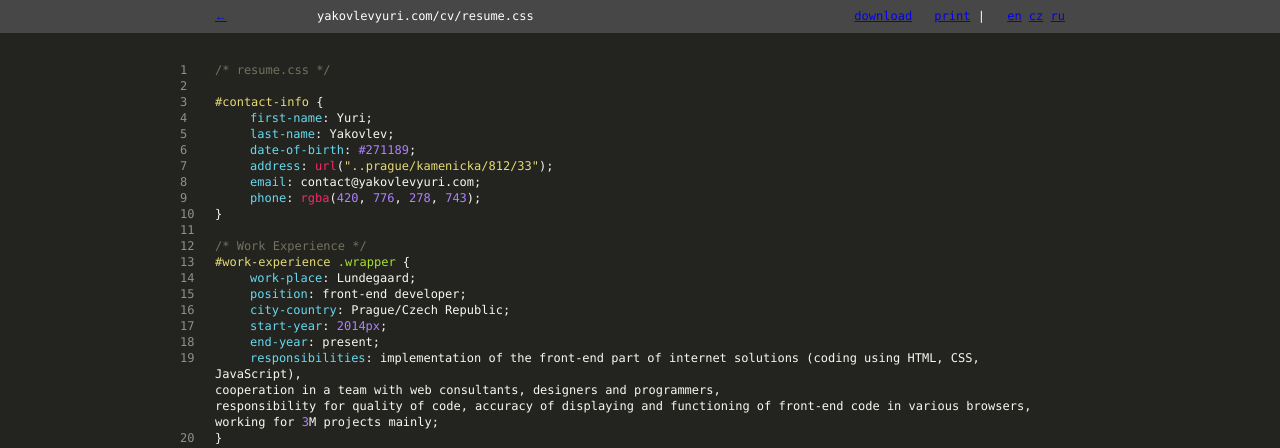
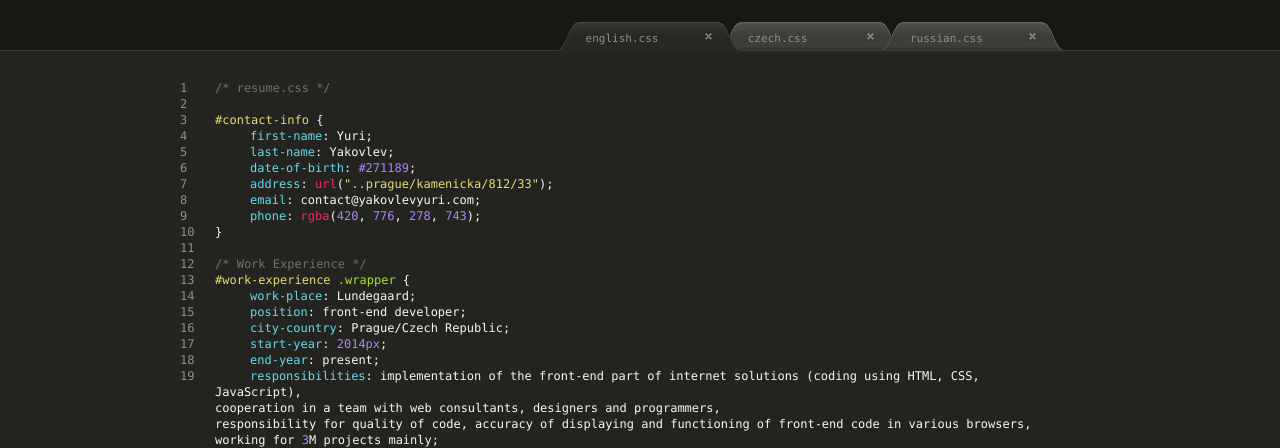
Before and after one commit to yakovlevyuri/website, a PHP site: page / in a window 1280 px wide. Shown: the top 448 px of the page. Run offline with PHP 8.4, Linux system fonts and the light colour scheme.

Commit message:
language switchers changed

```diff
--- a/cv/index.html
+++ b/cv/index.html
@@ -18,15 +18,15 @@
 <body>
 	<header class="no-print">
 		<div class="wrapper">
-			<a href="http://yakovlevyuri.com" class="home" title="Back Home">←</a>
-			<p class="title">yakovlevyuri.com/cv/resume.css</p>
+			<!-- <a href="http://yakovlevyuri.com" class="home" title="Back Home">←</a>
+			<p class="title">yakovlevyuri.com/cv/resume.css</p>  -->
 			<div class="title2">
-				<a href="http://yakovlevyuri.com/downloads/cv/yakovlev_yuri_en.pdf" lang="en" class="menu">download</a>
+				<!-- <a href="http://yakovlevyuri.com/downloads/cv/yakovlev_yuri_en.pdf" lang="en" class="menu">download</a>
 				<a href="#" id="print">print</a>
-				<span>|</span>
-				<div class="lang-switcher"><a href="#" id="english" title="in english">en</a></div>
-				<div class="lang-switcher"><a href="#" id="czech" title="český">cz</a></div>
-				<div class="lang-switcher"><a href="#" id="russian" title="по-русски">ru</a></div>
+				<span>|</span> -->
+				<div class="lang-switcher active"><a href="#" id="english" title="in english">english.css</a></div>
+				<div class="lang-switcher"><a href="#" id="czech" title="český">czech.css</a></div>
+				<div class="lang-switcher"><a href="#" id="russian" title="по-русски">russian.css</a></div>
 			</div>
 		</div>
 	</header>
--- a/cv/scripts/script.js
+++ b/cv/scripts/script.js
@@ -119,16 +119,22 @@ $(document).ready(function() {
 
 	$('#english').click(function() {
 		loadJson("english");
+		$(".lang-switcher").removeClass('active');
+		$(this).parents(".lang-switcher").addClass('active');
 		return false;
 	});
 
 	$('#russian').click(function() {
 		loadJson("russian");
+		$(".lang-switcher").removeClass('active');
+		$(this).parents(".lang-switcher").addClass('active');
 		return false;
 	});
 
 	$('#czech').click(function() {
 		loadJson("czech");
+		$(".lang-switcher").removeClass('active');
+		$(this).parents(".lang-switcher").addClass('active');
 		return false;
 	});
 });
--- a/cv/styles/style.css
+++ b/cv/styles/style.css
@@ -1 +1,97 @@
-.normal{font-family:dejavu_sans_monobook}body{background-color:#23241F;font-size:12px;font-family:dejavu_sans_monobook}.wrapper{margin:0 auto;width:850px}header{background-color:#474747;color:#fff;height:33px;margin-bottom:30px;min-width:610px;position:relative}header .lang-switcher{display:inline-block}header .home,header .title{float:left;line-height:33px}header .home{margin-right:90px}.title2{float:right;line-height:33px}.title2 span{display:inline;margin-right:15px}.title2 .menu{margin-right:15px}code{counter-reset:line;position:relative}code a{color:#fff;text-decoration:none}code a:hover{text-decoration:underline}code p{line-height:16px}code p:before{color:#8F908A;content:counter(line);counter-increment:line;display:block;font-size:12px;left:-35px;text-align:center;position:absolute}code p:hover{background-color:#49483E}@media print{.css{color:#000!important}.no-print,.no-print *{display:none!important}}
+.normal {
+  font-family: 'dejavu_sans_monobook';
+}
+body {
+  background-color: #23241F;
+  font-size: 12px;
+  font-family: 'dejavu_sans_monobook';
+}
+.wrapper {
+  margin: 0 auto;
+  width: 850px;
+}
+/* Header */
+header {
+  background-color: #171714;
+  color: white;
+  height: 50px;
+  margin-bottom: 30px;
+  min-width: 610px;
+  position: relative;
+  border-bottom: 1px solid #3C3D38;
+}
+header .lang-switcher {
+  display: inline-block;
+  position: relative;
+  margin-left: -30px;
+  background: url("../images/button-inactive.png");
+  width: 185px;
+  height: 32px;
+  top: 22px;
+}
+header .lang-switcher.active {
+  background: url("../images/button-active.png");
+  z-index: 999;
+}
+header .lang-switcher a {
+  display: block;
+  padding-left: 30px;
+  text-decoration: none;
+  color: #8F908A;
+  font-size: 11px;
+}
+header .home,
+header .title {
+  float: left;
+  line-height: 33px;
+}
+header .home {
+  margin-right: 90px;
+}
+.title2 {
+  float: right;
+  line-height: 33px;
+}
+.title2 span {
+  display: inline;
+  margin-right: 15px;
+}
+.title2 .menu {
+  margin-right: 15px;
+}
+code {
+  counter-reset: line;
+  position: relative;
+}
+code a {
+  color: white;
+  text-decoration: none;
+}
+code a:hover {
+  text-decoration: underline;
+}
+code p {
+  line-height: 16px;
+}
+code p:before {
+  color: #8F908A;
+  content: counter(line);
+  counter-increment: line;
+  display: block;
+  font-size: 12px;
+  left: -35px;
+  text-align: center;
+  position: absolute;
+}
+code p:hover {
+  background-color: #49483E;
+}
+@media print {
+  .css {
+    color: #000 !important;
+  }
+  .no-print,
+  .no-print * {
+    display: none !important;
+  }
+}
--- a/cv/styles/style.less
+++ b/cv/styles/style.less
@@ -16,15 +16,35 @@ body {
 /* Header */
 
 header {
-	background-color: #474747;
+	background-color: #171714;
 	color: white;
-	height: 33px;
+	height: 50px;
 	margin-bottom: 30px;
 	min-width: 610px;
 	position: relative;
+	border-bottom: 1px solid #3C3D38;
 
 	.lang-switcher {
 		display: inline-block;
+		position: relative;
+		margin-left: -30px;
+		background: url("../images/button-inactive.png");
+		width: 185px;
+		height: 32px;
+		top: 22px;
+
+		&.active {
+			background: url("../images/button-active.png");
+			z-index: 999;
+		}
+
+		a {
+			display: block;
+			padding-left: 30px;
+			text-decoration: none;
+			color: #8F908A;
+			font-size: 11px;
+		}
 	}
 
 	.home, .title {
```
Also changed, not shown: cv/images/button-active.png (added), cv/images/button-inactive.png (added).
